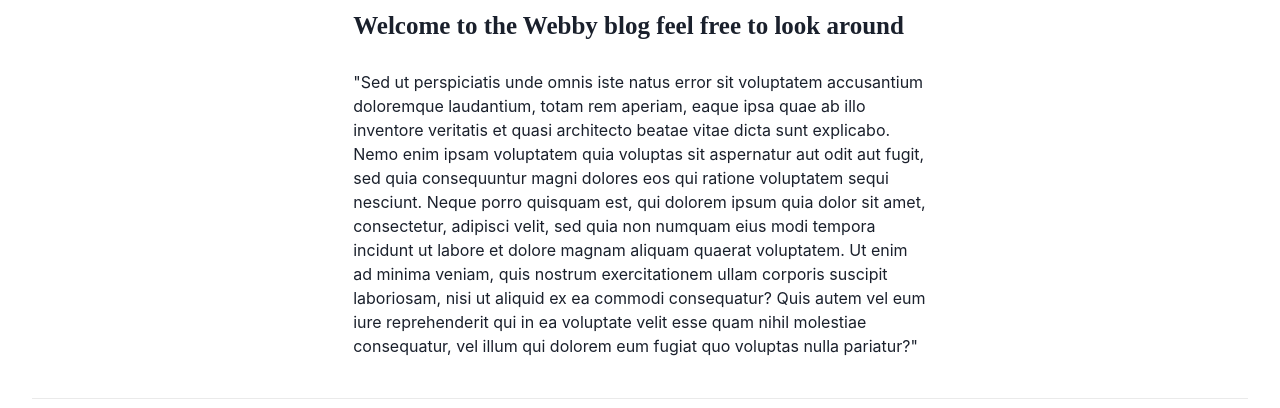
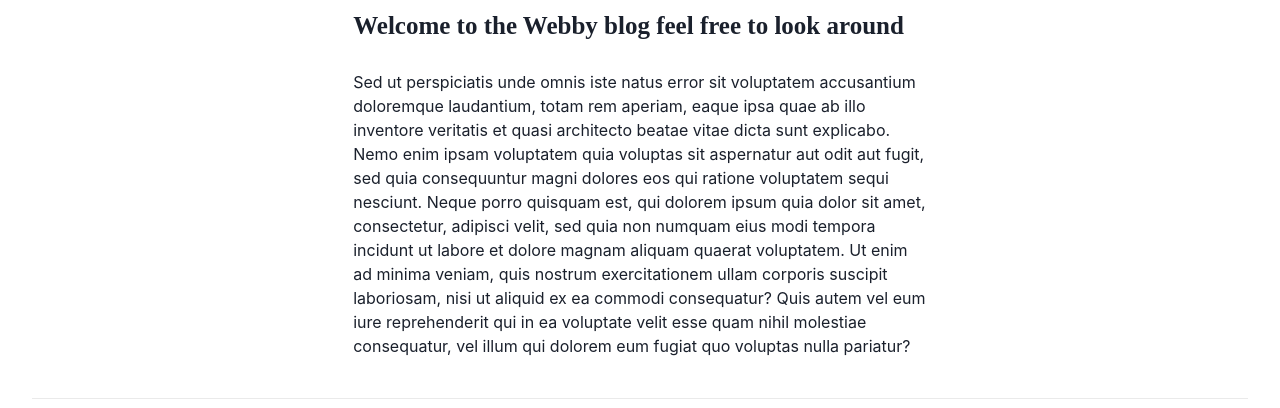
Before and after one commit to TheBlankness/webbyblog, a Next.js app: page / in a window 1280 px wide. Shown: the part 655-1063 px from the top of the page. Built offline with nearby package versions, Linux system fonts and the light colour scheme.

Commit message:
remove spaces

```diff
--- a/pages/index.js
+++ b/pages/index.js
@@ -59,10 +59,12 @@ export default function Home({ blogs }) {
       )}
 
       <Container mt={"130px"}>
-        <Text mb={6} className={styles.title2}>Welcome to the Webby blog feel free to look around</Text>
+        <Text mb={6} className={styles.title2}>
+          Welcome to the Webby blog feel free to look around
+        </Text>
 
         <Text>
-          "Sed ut perspiciatis unde omnis iste natus error sit voluptatem
+          Sed ut perspiciatis unde omnis iste natus error sit voluptatem
           accusantium doloremque laudantium, totam rem aperiam, eaque ipsa quae
           ab illo inventore veritatis et quasi architecto beatae vitae dicta
           sunt explicabo. Nemo enim ipsam voluptatem quia voluptas sit
@@ -74,7 +76,7 @@ export default function Home({ blogs }) {
           exercitationem ullam corporis suscipit laboriosam, nisi ut aliquid ex
           ea commodi consequatur? Quis autem vel eum iure reprehenderit qui in
           ea voluptate velit esse quam nihil molestiae consequatur, vel illum
-          qui dolorem eum fugiat quo voluptas nulla pariatur?"
+          qui dolorem eum fugiat quo voluptas nulla pariatur?
         </Text>
       </Container>
 
```
Also changed, not shown: pages/about.js (+5 -3 lines).
